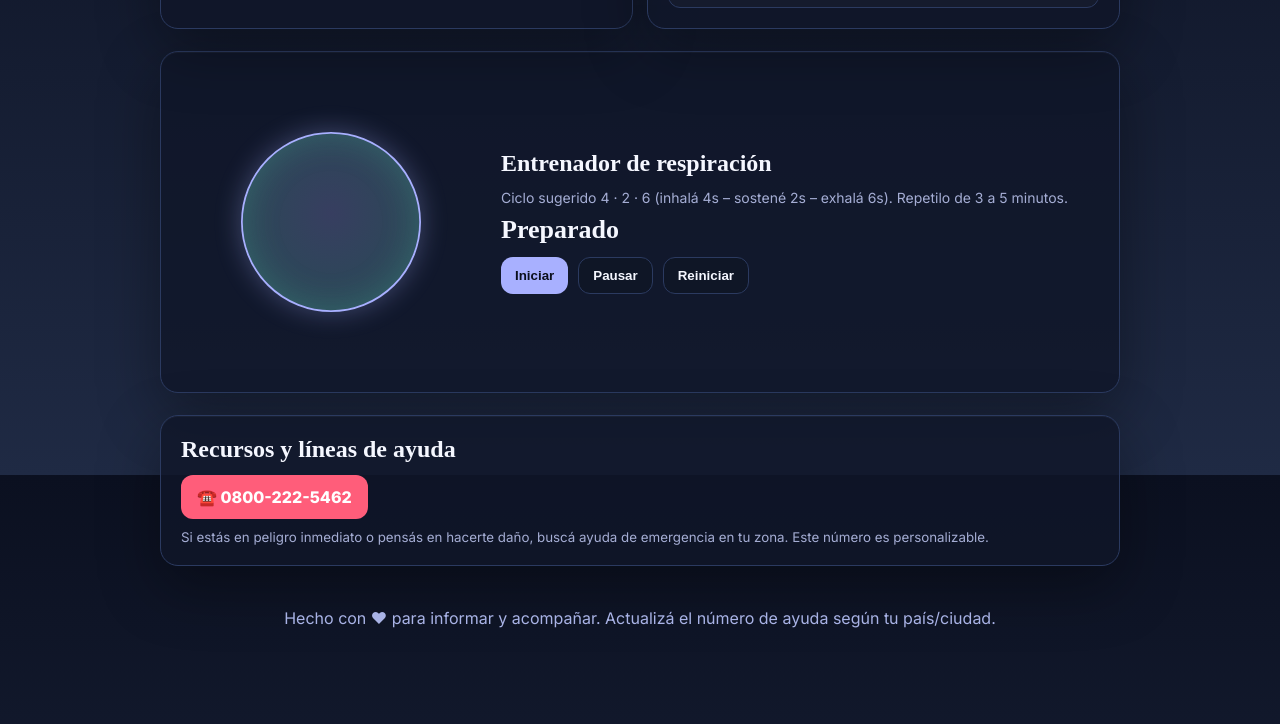
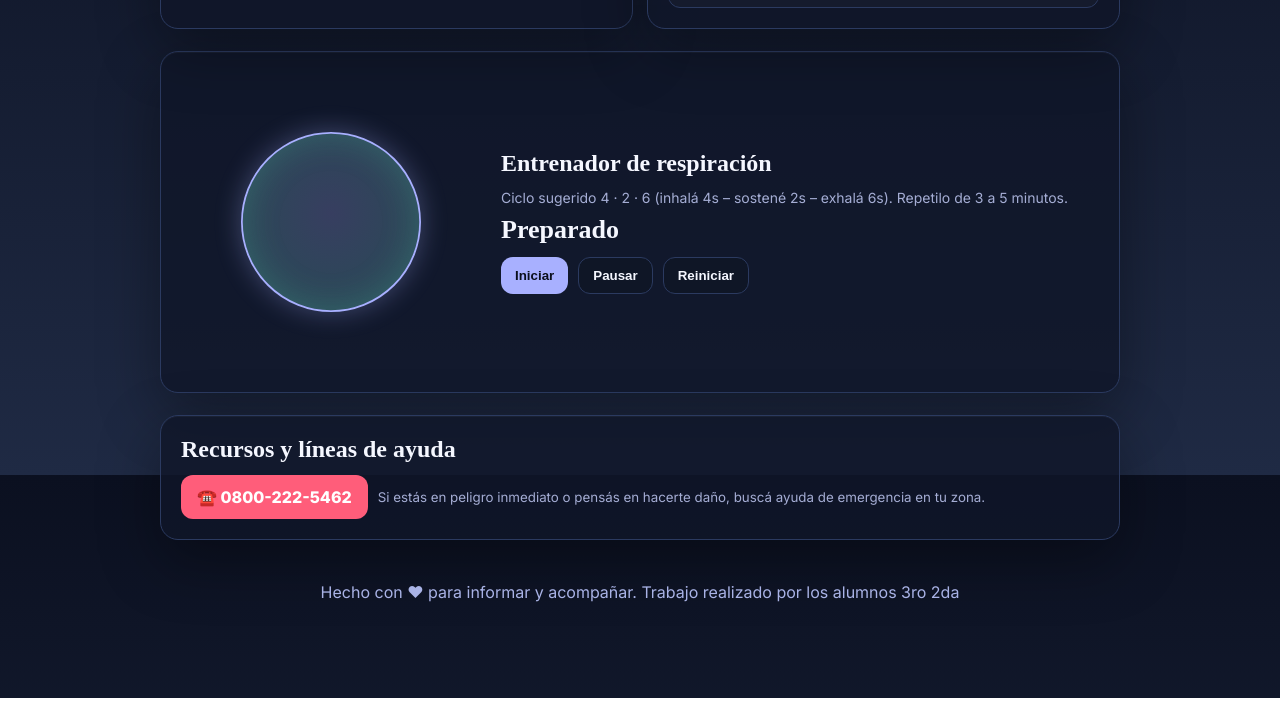
Before and after one commit to tulaagus/salud-mental, a plain HTML site: page index.html in a window 1280 px wide. Shown: the part 1125-1849 px from the top of the page. After the commit the page ends 1823 px from the top, so only its background shows below. Drawn offline with Linux system fonts and the light colour scheme; a web font is replaced by a local one.

Commit message:
Update index.html

```diff
--- a/index.html
+++ b/index.html
@@ -178,12 +178,12 @@
       <h2>Recursos y líneas de ayuda</h2>
       <div class="help">
         <a class="cta" id="helplineLink" href="tel:08002225462">☎️ 0800-222-5462</a>
-        <small>Si estás en peligro inmediato o pensás en hacerte daño, buscá ayuda de emergencia en tu zona. Este número es personalizable.</small>
+        <small>Si estás en peligro inmediato o pensás en hacerte daño, buscá ayuda de emergencia en tu zona.</small>
       </div>
     </section>
 
     <footer>
-      Hecho con ♥ para informar y acompañar. Actualizá el número de ayuda según tu país/ciudad.
+      Hecho con ♥ para informar y acompañar. Trabajo realizado por los alumnos 3ro 2da
     </footer>
   </div>
 
```
